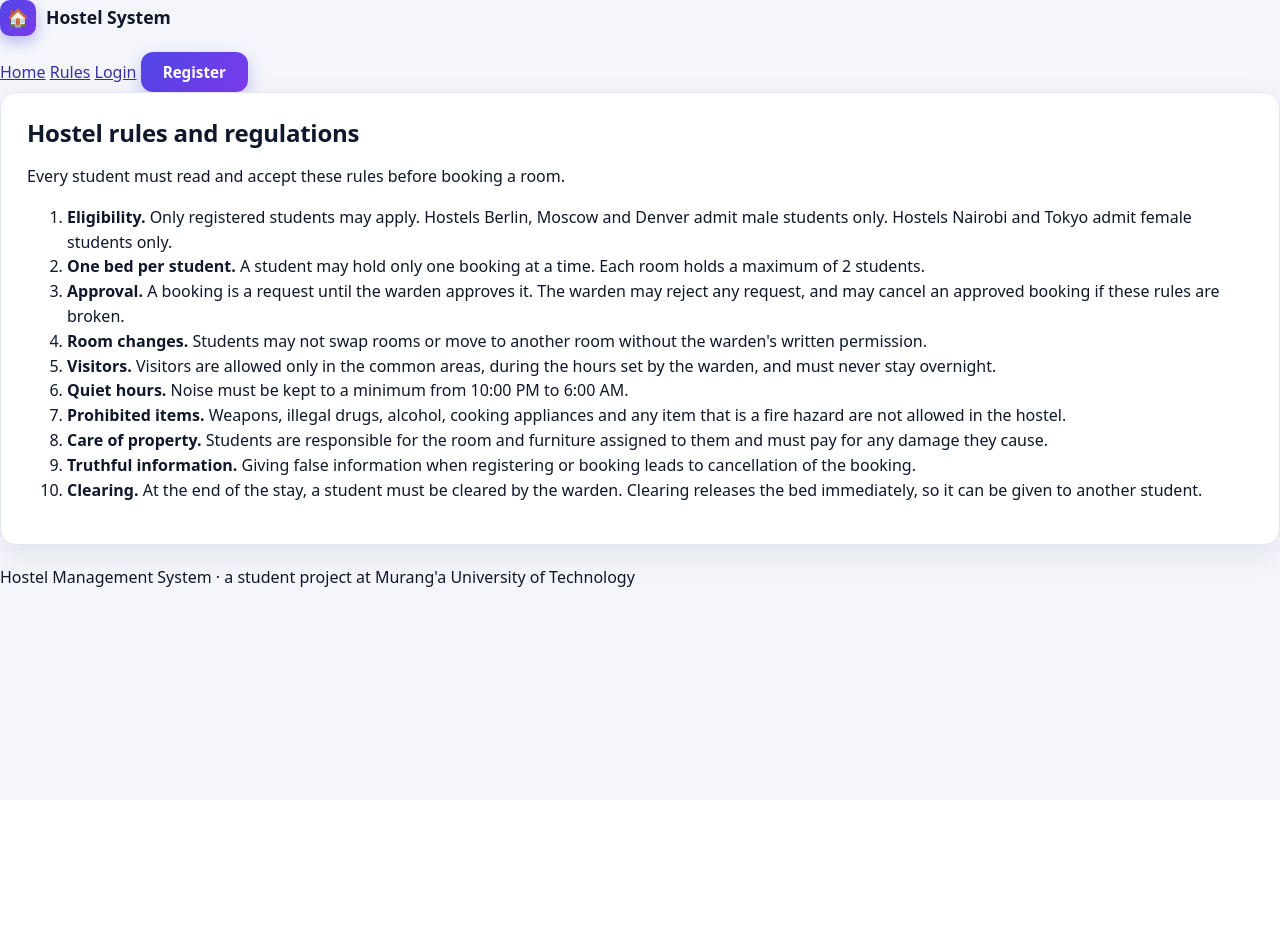
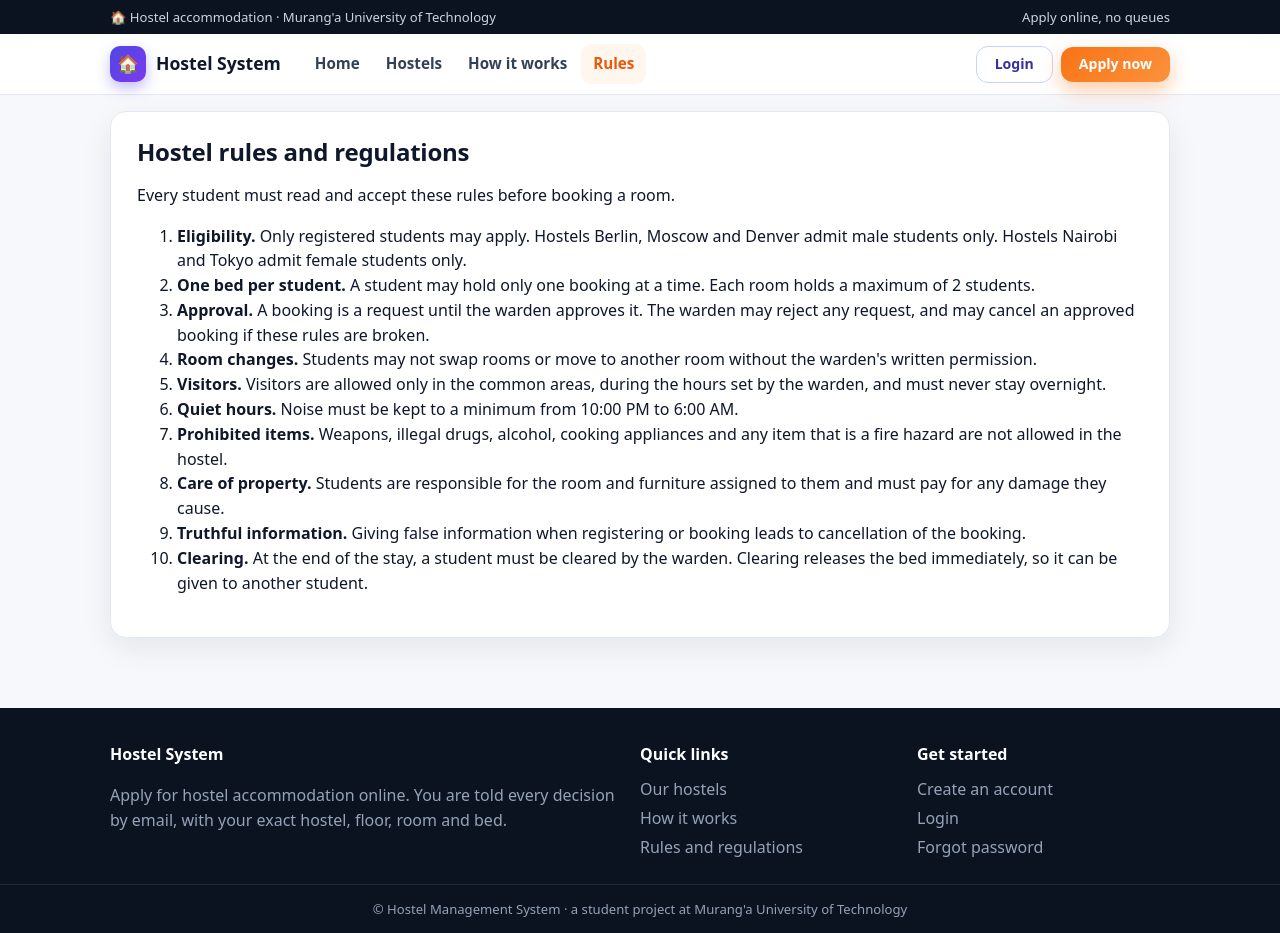
Before and after one commit to alecki-coder/Hostel_System, a Flask app: page /rules in a window 1280 px wide. Before the commit the page ends 587 px from the top, so only its background shows below. Run offline with Flask 3, Linux system fonts and the light colour scheme; some libraries are stand-ins or nearby versions.

Commit message:
Add website and dashboard layouts

```diff
--- a/templates/base.html
+++ b/templates/base.html
@@ -1,43 +1,2 @@
-<!doctype html>
-<html lang="en">
-<head>
-  <meta charset="utf-8">
-  <meta name="viewport" content="width=device-width, initial-scale=1">
-  <title>{% block title %}Hostel Management System{% endblock %}</title>
-  <link rel="stylesheet" href="{{ url_for('static', filename='style.css') }}">
-</head>
-<body>
-  <header class="site-header">
-    <nav class="nav">
-      <a class="brand" href="/"><span class="brand-mark">&#127968;</span> Hostel System</a>
-      <a class="link{% if request.path == '/' %} active{% endif %}" href="/">Home</a>
-      <a class="link{% if request.path == '/rules' %} active{% endif %}" href="/rules">Rules</a>
-      {% if session.get('role') == 'student' %}
-        <a class="link{% if request.path == '/book' %} active{% endif %}" href="/book">My booking</a>
-      {% endif %}
-      {% if session.get('role') == 'warden' %}
-        <a class="link{% if request.path == '/warden' %} active{% endif %}" href="/warden">Warden panel</a>
-        <a class="link{% if request.path.startswith('/warden/rooms') %} active{% endif %}" href="/warden/rooms">Rooms</a>
-      {% endif %}
-      <span class="spacer"></span>
-      {% if session.get('user_id') %}
-        <span class="user-chip">{{ session.get('full_name') }} <span class="role-pill">{{ session.get('role') }}</span></span>
-        <a class="link{% if request.path == '/account/password' %} active{% endif %}" href="/account/password">Password</a>
-        <a class="btn btn-ghost" href="/logout">Logout</a>
-      {% else %}
-        <a class="link{% if request.path == '/login' %} active{% endif %}" href="/login">Login</a>
-        <a class="btn" href="/register">Register</a>
-      {% endif %}
-    </nav>
-  </header>
-  <main>
-    {% with messages = get_flashed_messages(with_categories=true) %}
-      {% for category, message in messages %}
-        <div class="msg {{ category }}">{{ message }}</div>
-      {% endfor %}
-    {% endwith %}
-    {% block content %}{% endblock %}
-  </main>
-  <footer class="footer">Hostel Management System &middot; a student project at Murang'a University of Technology</footer>
-</body>
-</html>
+{# Wardens get the dashboard layout; everyone else gets the website layout. #}
+{% extends "layout_admin.html" if session.get('role') == 'warden' else "layout_public.html" %}
--- /dev/null
+++ b/templates/layout_public.html
@@ -0,0 +1,70 @@
+<!doctype html>
+<html lang="en">
+<head>
+  <meta charset="utf-8">
+  <meta name="viewport" content="width=device-width, initial-scale=1">
+  <title>{% block title %}Hostel Management System{% endblock %}</title>
+  <link rel="stylesheet" href="{{ url_for('static', filename='style.css') }}">
+</head>
+<body class="public">
+  <div class="topstrip">
+    <div class="wrap">
+      <span>&#127968; Hostel accommodation &middot; Murang'a University of Technology</span>
+      <span>{% if session.get('user_id') %}Signed in as <b>{{ session.get('full_name') }}</b>{% else %}Apply online, no queues{% endif %}</span>
+    </div>
+  </div>
+  <header class="pubnav">
+    <nav class="wrap">
+      <a class="brand" href="/"><span class="brand-mark">&#127968;</span> Hostel System</a>
+      <div class="pub-links">
+        <a href="/"{% if request.path == '/' %} class="active"{% endif %}>Home</a>
+        <a href="/#hostels">Hostels</a>
+        <a href="/#how">How it works</a>
+        <a href="/rules"{% if request.path == '/rules' %} class="active"{% endif %}>Rules</a>
+      </div>
+      <div class="nav-right">
+        {% if session.get('user_id') %}
+          <a class="link" href="/account/password">Password</a>
+          <a class="btn btn-orange" href="/book">My booking</a>
+          <a class="btn btn-ghost" href="/logout">Logout</a>
+        {% else %}
+          <a class="btn btn-ghost" href="/login">Login</a>
+          <a class="btn btn-orange" href="/register">Apply now</a>
+        {% endif %}
+      </div>
+    </nav>
+  </header>
+  <div class="wrap flashwrap">
+    {% with messages = get_flashed_messages(with_categories=true) %}
+      {% for category, message in messages %}
+        <div class="msg {{ category }}">{{ message }}</div>
+      {% endfor %}
+    {% endwith %}
+  </div>
+  {% block hero %}{% endblock %}
+  <main class="wrap page">
+    {% block content %}{% endblock %}
+  </main>
+  <footer class="pubfoot">
+    <div class="wrap">
+      <div>
+        <h4>Hostel System</h4>
+        <p>Apply for hostel accommodation online. You are told every decision by email, with your exact hostel, floor, room and bed.</p>
+      </div>
+      <div>
+        <h4>Quick links</h4>
+        <a href="/#hostels">Our hostels</a>
+        <a href="/#how">How it works</a>
+        <a href="/rules">Rules and regulations</a>
+      </div>
+      <div>
+        <h4>Get started</h4>
+        <a href="/register">Create an account</a>
+        <a href="/login">Login</a>
+        <a href="/forgot">Forgot password</a>
+      </div>
+    </div>
+    <div class="copy">&copy; Hostel Management System &middot; a student project at Murang'a University of Technology</div>
+  </footer>
+</body>
+</html>
```
Also changed, not shown: templates/layout_admin.html (added, +44 -0 lines).
